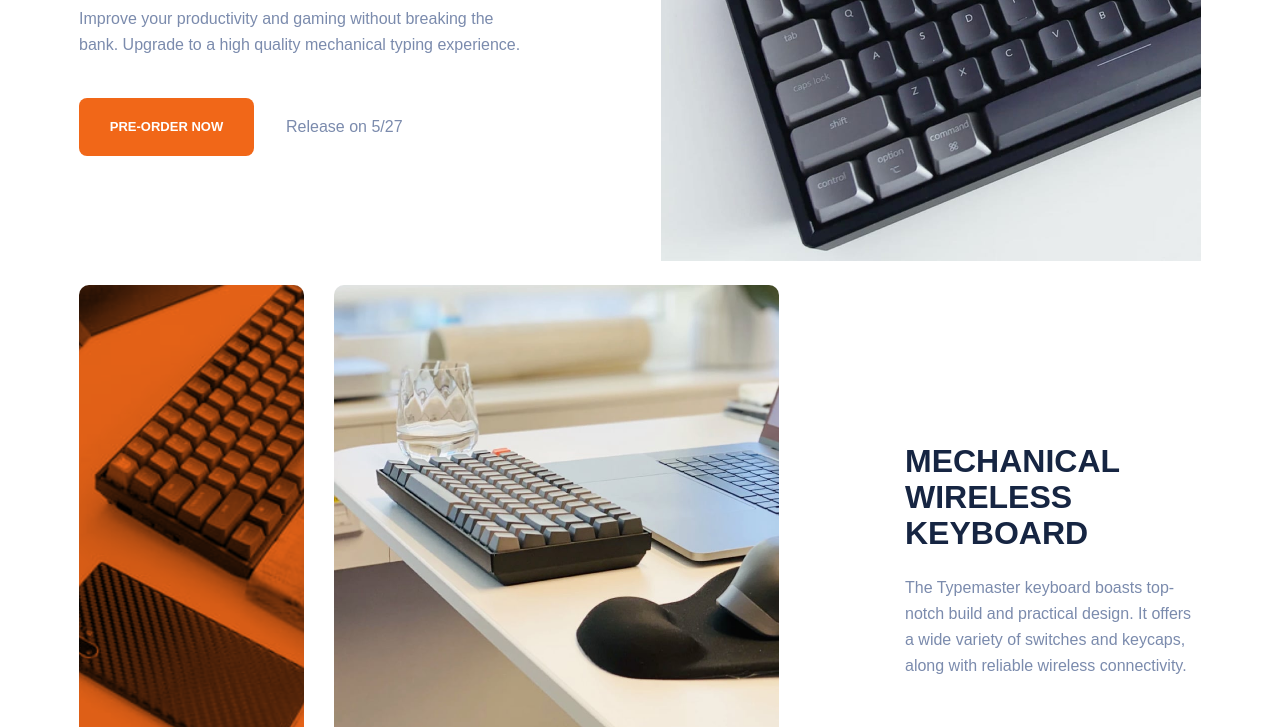
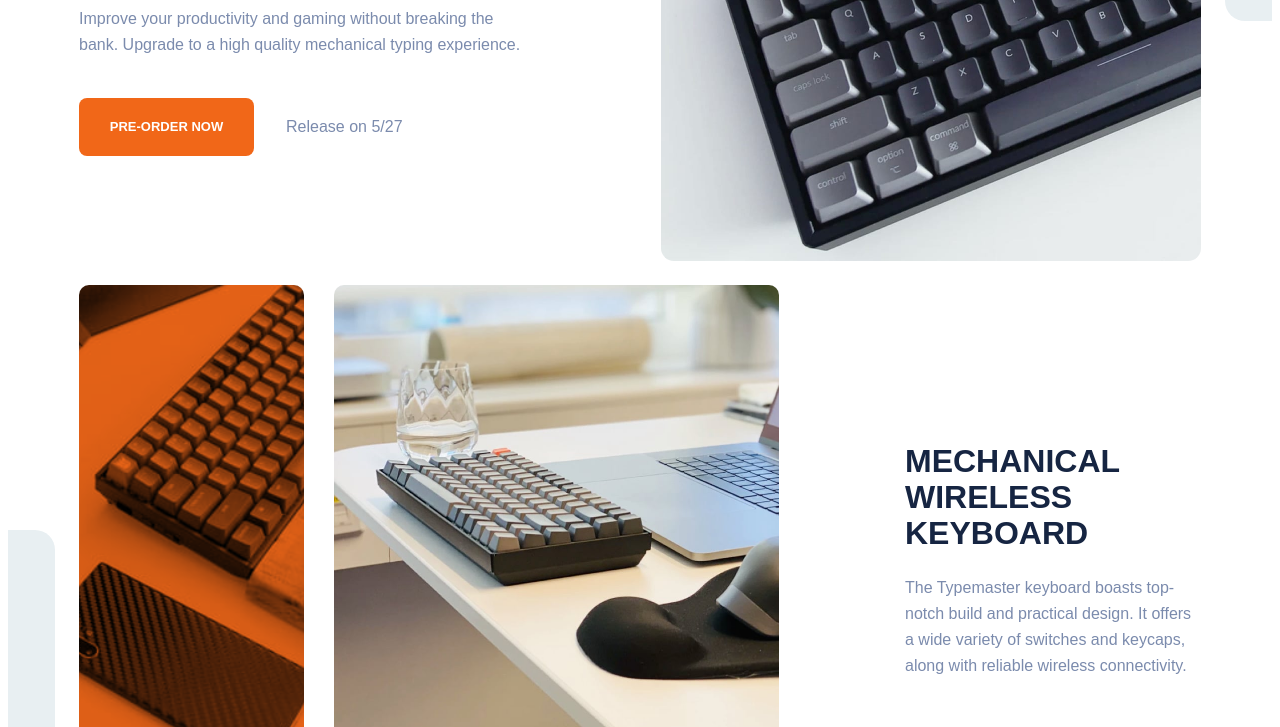
Before and after one commit to PrinceAmoatey/genesis, a plain HTML site: page index.html in a window 1280 px wide. Shown: the part 373-1100 px from the top of the page. Drawn offline with Linux system fonts and the light colour scheme.

Commit message:
towgraphics

```diff
--- a/style.css
+++ b/style.css
@@ -2,6 +2,7 @@
   box-sizing: border-box;
 }
 
+html,
 body {
   overflow-x: hidden;
 }
@@ -49,6 +50,37 @@ p {
   margin: 0 auto;
 }
 
+@media (min-width: 768px) {
+  .wrapper {
+    padding: 0 40px;
+  }
+}
+@media (min-width: 1170px) {
+  .wrapper {
+    padding: 0 24px;
+  }
+
+  .wrapper::before,
+  .wrapper::after {
+    background: #e8eff2;
+    border-radius: 20px;
+    content: "";
+    display: block;
+    width: 255px;
+    height: 236px;
+    position: absolute;
+  }
+
+  .wrapper::before {
+    left: -255px;
+    top: 895px;
+  }
+  .wrapper::after {
+    right: -255px;
+    top: 150px;
+  }
+}
+
 nav {
   display: flex;
   justify-content: space-between;
@@ -67,6 +99,7 @@ nav {
 .Product_content,
 .Product_img {
   margin: 0 auto;
+  border-radius: 13px;
 }
 
 .Product_content {
```
